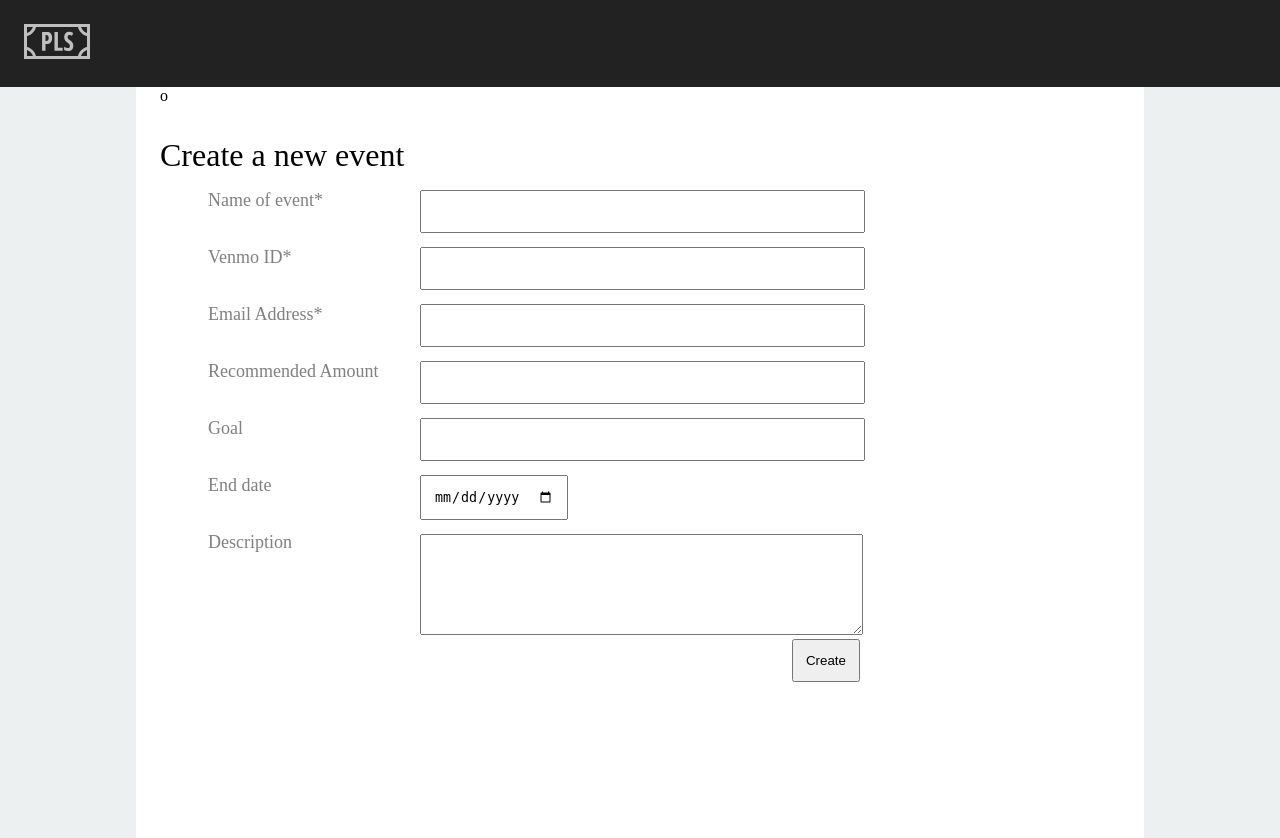
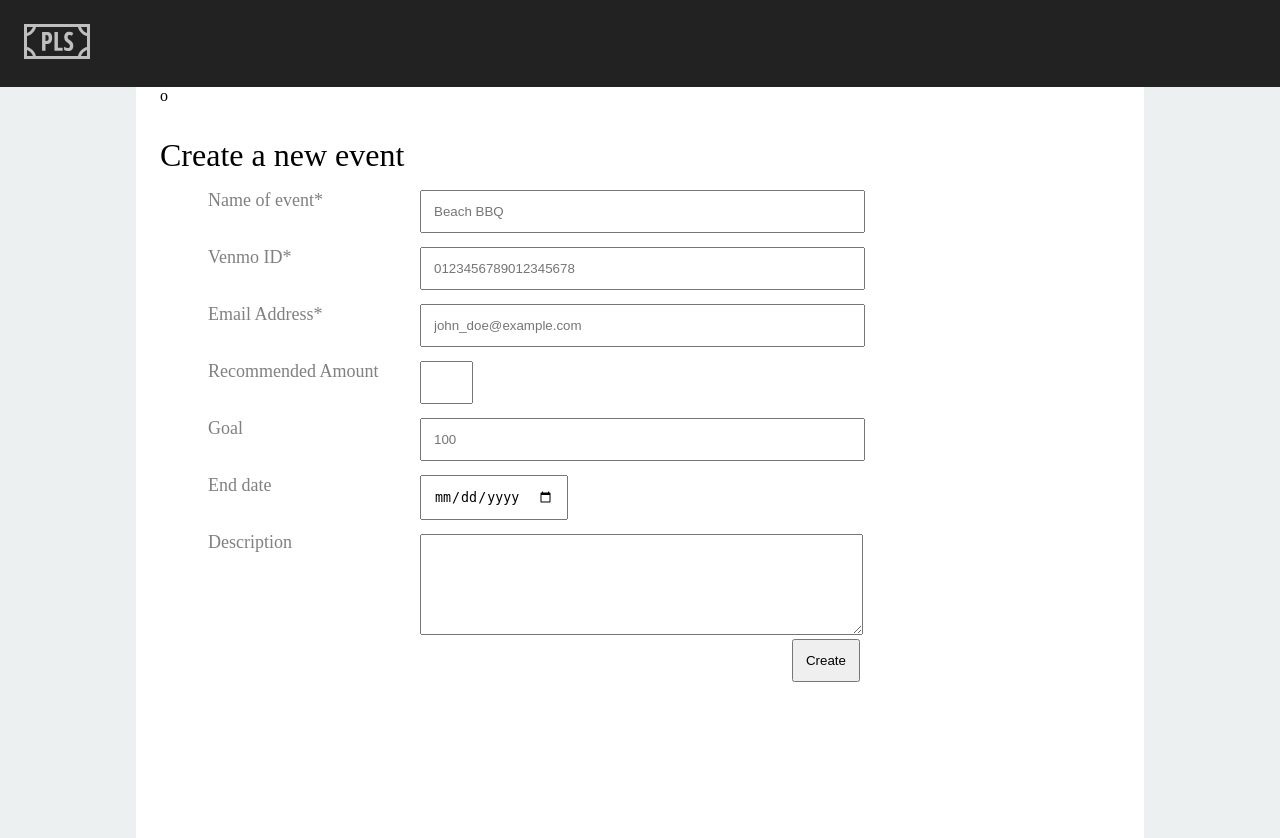
Before and after one commit to nayak16/TartanHacks-2015, a Django app: page /new_event in a window 1280 px wide. Shown: the top 838 px of the page. Run offline with Django 3.2, Linux system fonts and the light colour scheme; some libraries are stand-ins or nearby versions.

Commit message:
some changes and message placeholders

```diff
--- a/app/templates/app/admin.html
+++ b/app/templates/app/admin.html
@@ -37,7 +37,7 @@
         {% if date %}
         <input type="date"  name="end_date" size="50" value={{date}}><br>
         {% else %}
-        <input type="date"  name="end_date" size="50"><br>
+        <input type="date"  name="end_date" size="50" placeholder="YYYY-MM-DD"><br>
         {% endif %}
         <div class="error_msg" id="error_end_date"></div>
         <div class="input_fieldname">Description</div>
--- a/app/templates/app/create_event.html
+++ b/app/templates/app/create_event.html
@@ -16,17 +16,17 @@
   		<div class="title_text">Create a new event</div>
       <form action="/create_event" method="POST">
         {% csrf_token %}
-        <div class="input_fieldname">Name of event*</div><input type="text" name="name" size="50" required><br>
+        <div class="input_fieldname">Name of event*</div><input type="text" name="name" size="50" placeholder="Beach BBQ" required><br>
         <div class="error_msg" id="error_event_name"></div>
-        <div class="input_fieldname">Venmo ID*</div><input type="text" name="admin" size="50" required><br>
+        <div class="input_fieldname">Venmo ID*</div><input type="text" name="admin" size="50" placeholder="0123456789012345678" required><br>
         <div class="error_msg" id="error_venmo_id"></div>
-        <div class="input_fieldname">Email Address*</div><input type="email" name="email" size="50" required><br>
+        <div class="input_fieldname">Email Address*</div><input type="email" name="email" size="50" placeholder="john_doe@example.com" required><br>
         <div class="error_msg" id="error_venmo_id"></div>
-        <div class="input_fieldname">Recommended Amount</div><input type="text"  name="rec_amt" size="50"><br>
+        <div class="input_fieldname">Recommended Amount</div><input type="text"  name="rec_amt" size="1"><br>
         <div class="error_msg" id="error_rec_amount"></div>
-        <div class="input_fieldname">Goal</div><input type="text"  name="goal" size="50"><br>
+        <div class="input_fieldname">Goal</div><input type="text"  name="goal" size="50" placeholder="100"><br>
         <div class="error_msg" id="error_goal"></div>
-        <div class="input_fieldname">End date</div><input type="date"  name="end_date" size="50"><br>
+        <div class="input_fieldname">End date</div><input type="date"  name="end_date" size="50" placeholder="YYYY-MM-DD"><br>
         <div class="error_msg" id="error_end_date"></div>
         <div class="input_fieldname">Description</div><textarea name="desc" cols="50" rows="5" style="margin-top:2px;"></textarea><br>
         <div class="error_msg" id="error_desc"></div>
--- a/app/templates/app/index.html
+++ b/app/templates/app/index.html
@@ -52,7 +52,7 @@
       <div class="big_text">
         Planning an event?
       </div>
-      Let <b>Money PLS</b> help you manage collecting funds from your participants.<br>
+      Let <b>Money PLS</b> help you manage donations from your participants.<br>
       <img src="/static/app/content/info_graph.svg" style="padding:24px;"></img>
 
         <br>--- LEGEND ---<br>
```
